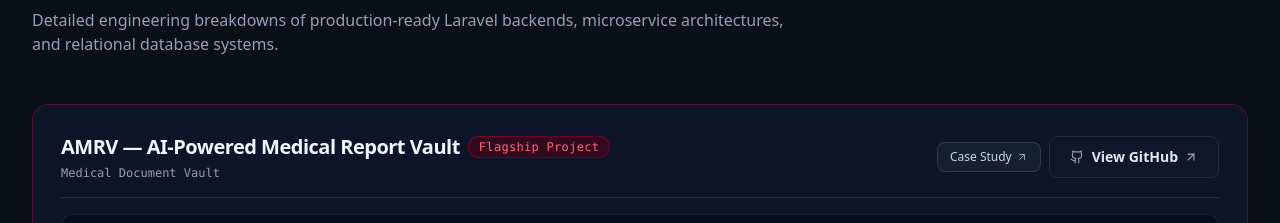
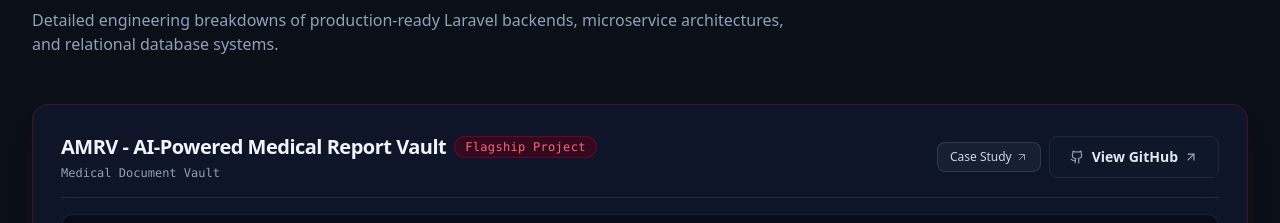
Before and after one commit to httpMeet/PortfolioWebsite, a Next.js app: page / in a window 1280 px wide. Shown: the part 1081-1304 px from the top of the page. Built offline with nearby package versions, Linux system fonts and the light colour scheme.

Commit message:
fix: update project title formatting for AMRV project

```diff
--- a/src/data/projects.ts
+++ b/src/data/projects.ts
@@ -4,7 +4,7 @@ import { ProjectSchema } from "@/schemas/project";
 export const projects: Project[] = [
   {
     id: "proj-1",
-    title: "AMRV — AI-Powered Medical Report Vault",
+    title: "AMRV - AI-Powered Medical Report Vault",
     slug: "amrv",
     category: "Medical Document Vault",
     featured: true,
```
